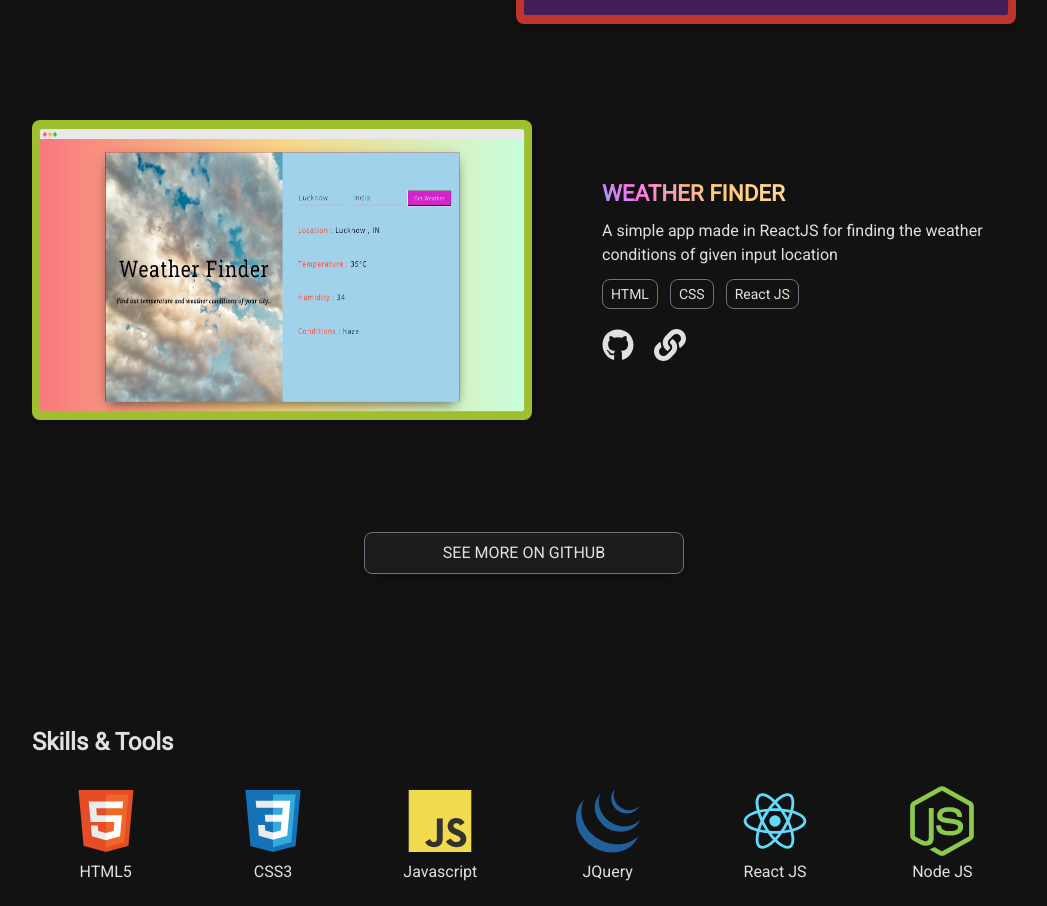
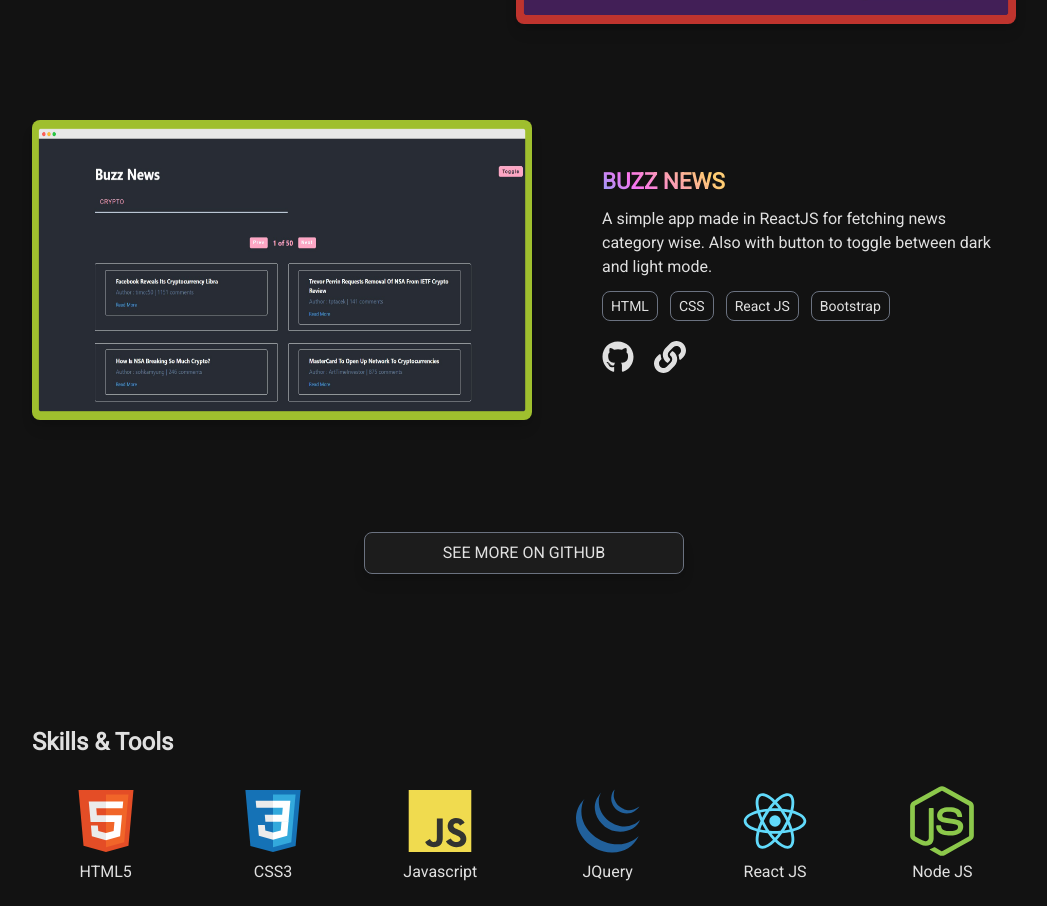
Before and after one commit to aviraltandon21/portfolio, a React (Create React App) app: page / in a window 1280 px wide. Shown: the part 2596-3502 px from the top of the page, without its empty margins (116-1163 px from the left). Built offline with nearby package versions, Linux system fonts and the light colour scheme.

Commit message:
Added project

```diff
--- a/src/projectData.js
+++ b/src/projectData.js
@@ -32,12 +32,12 @@ const projects = [
       link: 'http://litmus-app.herokuapp.com/litmus/signup/?next=/litmus/',
     },
     {
-      title: 'Weather Finder',
-      image: '../images/projects/weather.png',
-      description: 'A simple app made in ReactJS for finding the weather conditions of given input location',
-      tools: ['HTML', 'CSS', 'React JS'],
-      github: 'https://github.com/aviraltandon21/weatherapp',
-      link: 'https://vigorous-ritchie-4dfabe.netlify.app/',
+      title: 'Buzz News',
+      image: '../images/projects/buzznews.png',
+      description: 'A simple app made in ReactJS for fetching news category wise. Also with button to toggle between dark and light mode.',
+      tools: ['HTML', 'CSS', 'React JS','Bootstrap'],
+      github: 'https://github.com/aviraltandon21/buzznews',
+      link: 'https://buzznews.netlify.app/',
     },
 ];
 export default projects;
```
Also changed, not shown: public/images/projects/buzznews.png (added), public/images/projects/weather.png (deleted).
